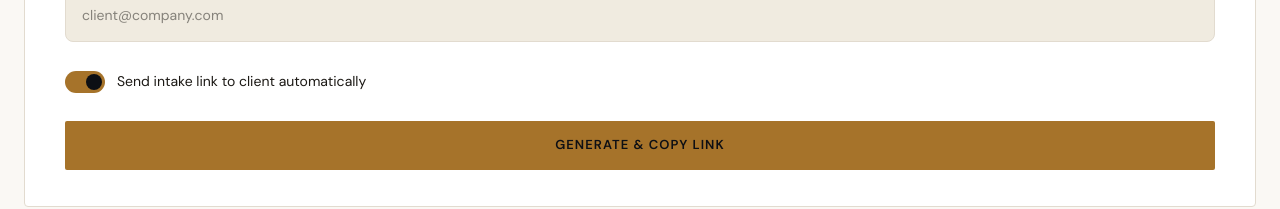
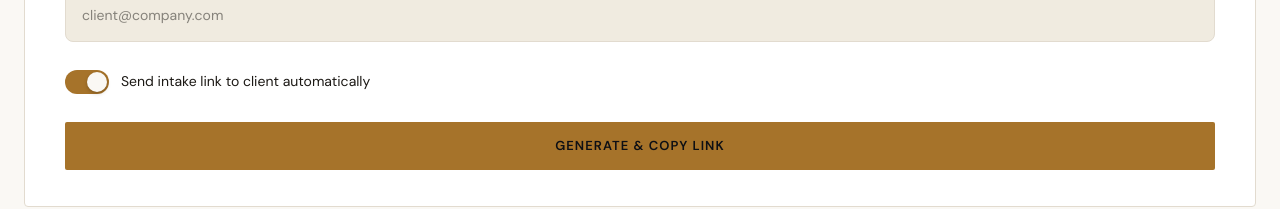
Before and after one commit to najadams/PTA, a Next.js app: page /intake/generate in a window 1280 px wide. Shown: the part 511-720 px from the top of the page. Built offline with nearby package versions, Linux system fonts and the light colour scheme.

Commit message:
feat: add slide-down animation to error messages and implement Apple-native toggle and button interaction styles

```diff
--- a/app/globals.css
+++ b/app/globals.css
@@ -236,3 +236,38 @@ html[data-theme="dark"] { background-color: #0D0F14; }
 .animate-slide-down {
   animation: slideDownFade 0.2s cubic-bezier(0.25, 0.8, 0.25, 1) forwards;
 }
+
+/*
+ * Apple-Native Toggle
+ */
+.pta-toggle-track {
+  position: relative;
+  width: 44px;
+  height: 24px;
+  border-radius: 999px;
+  cursor: pointer;
+  flex-shrink: 0;
+  transition: background-color 0.3s ease;
+  -webkit-tap-highlight-color: transparent;
+}
+.pta-toggle-thumb {
+  position: absolute;
+  top: 2px;
+  left: 2px;
+  width: 20px;
+  height: 20px;
+  border-radius: 50%;
+  background-color: var(--color-base);
+  box-shadow: 0 2px 4px rgba(0,0,0,0.15), 0 1px 2px rgba(0,0,0,0.1);
+  transition: transform 0.3s cubic-bezier(0.25, 1, 0.3, 1), width 0.3s cubic-bezier(0.25, 1, 0.3, 1);
+  transform-origin: center;
+}
+.pta-toggle-track:active .pta-toggle-thumb {
+  width: 26px; /* stretch tap physics */
+}
+.pta-toggle-track.is-on .pta-toggle-thumb {
+  transform: translateX(20px);
+}
+.pta-toggle-track.is-on:active .pta-toggle-thumb {
+  transform: translateX(14px); /* stretch from the right */
+}
--- a/components/pta/IntakeWizard.tsx
+++ b/components/pta/IntakeWizard.tsx
@@ -121,20 +121,20 @@ export function IntakeWizard({ session, slug, onSubmitted }: Props) {
           )}
 
           <div style={{ display: 'flex', justifyContent: 'space-between', alignItems: 'center', marginTop: 40, paddingTop: 24, borderTop: `1px solid ${C.border}` }}>
-            <button type="button" onClick={handlePrev} disabled={step === 1} style={{
+            <button type="button" className="pta-btn" onClick={handlePrev} disabled={step === 1} style={{
               background: 'none', border: `1px solid ${C.border}`, borderRadius: 8, padding: '12px 28px',
               fontSize: 13, letterSpacing: '0.08em', textTransform: 'uppercase', fontWeight: 500,
               color: step === 1 ? C.textMuted : C.text, cursor: step === 1 ? 'default' : 'pointer',
-              fontFamily: 'var(--font-dm-sans)', opacity: step === 1 ? 0.4 : 1, transition: 'opacity 150ms',
+              fontFamily: 'var(--font-dm-sans)', opacity: step === 1 ? 0.4 : 1, transition: 'opacity 150ms, transform 0.2s cubic-bezier(0.25, 0.8, 0.25, 1)',
             }}>Previous</button>
 
             {step < 10 ? (
-              <button type="button" onClick={handleNext} style={{ ...btnBase, background: C.gold, cursor: 'pointer' }}>
+              <button type="button" className="pta-btn" onClick={handleNext} style={{ ...btnBase, background: C.gold, cursor: 'pointer' }}>
                 Save &amp; Continue
               </button>
             ) : (
-              <button type="button" onClick={handleSubmit} disabled={!canSubmit || submitting} style={{
-                ...btnBase, transition: 'background 200ms',
+              <button type="button" className="pta-btn" onClick={handleSubmit} disabled={!canSubmit || submitting} style={{
+                ...btnBase, transition: 'background 200ms, transform 0.2s cubic-bezier(0.25, 0.8, 0.25, 1)',
                 background: canSubmit && !submitting ? C.gold : C.goldDim,
                 cursor: canSubmit && !submitting ? 'pointer' : 'not-allowed',
               }}>
--- a/components/pta/shared/PtaField.tsx
+++ b/components/pta/shared/PtaField.tsx
@@ -26,7 +26,7 @@ export function PtaField({ label, required, helper, error, children }: Props) {
         <p style={{ marginTop: 5, fontSize: 12, color: C.textMuted, lineHeight: 1.5 }}>{helper}</p>
       )}
       {error && (
-        <p style={{ marginTop: 5, fontSize: 12, color: C.error }}>{error}</p>
+        <p className="animate-slide-down" style={{ marginTop: 5, fontSize: 12, color: C.error }}>{error}</p>
       )}
     </div>
   )
--- a/components/pta/shared/PtaToggle.tsx
+++ b/components/pta/shared/PtaToggle.tsx
@@ -10,14 +10,12 @@ interface Props {
 export function PtaToggle({ on, onToggle, label }: Props) {
   return (
     <div style={{ display: 'flex', alignItems: 'center', gap: 12 }}>
-      <div onClick={onToggle} style={{
-        width: 40, height: 22, borderRadius: 11, cursor: 'pointer', flexShrink: 0,
-        background: on ? C.gold : C.border, position: 'relative', transition: 'background 200ms',
-      }}>
-        <div style={{
-          position: 'absolute', top: 3, left: on ? 21 : 3, width: 16, height: 16,
-          borderRadius: '50%', background: on ? '#0D0F14' : C.textMuted, transition: 'left 200ms',
-        }} />
+      <div
+        onClick={onToggle}
+        className={`pta-toggle-track ${on ? 'is-on' : ''}`}
+        style={{ background: on ? C.gold : C.border }}
+      >
+        <div className="pta-toggle-thumb" />
       </div>
       <span style={{ fontSize: 14, color: on ? C.text : C.textMuted, fontFamily: 'var(--font-dm-sans)', transition: 'color 200ms' }}>
         {label}
```
